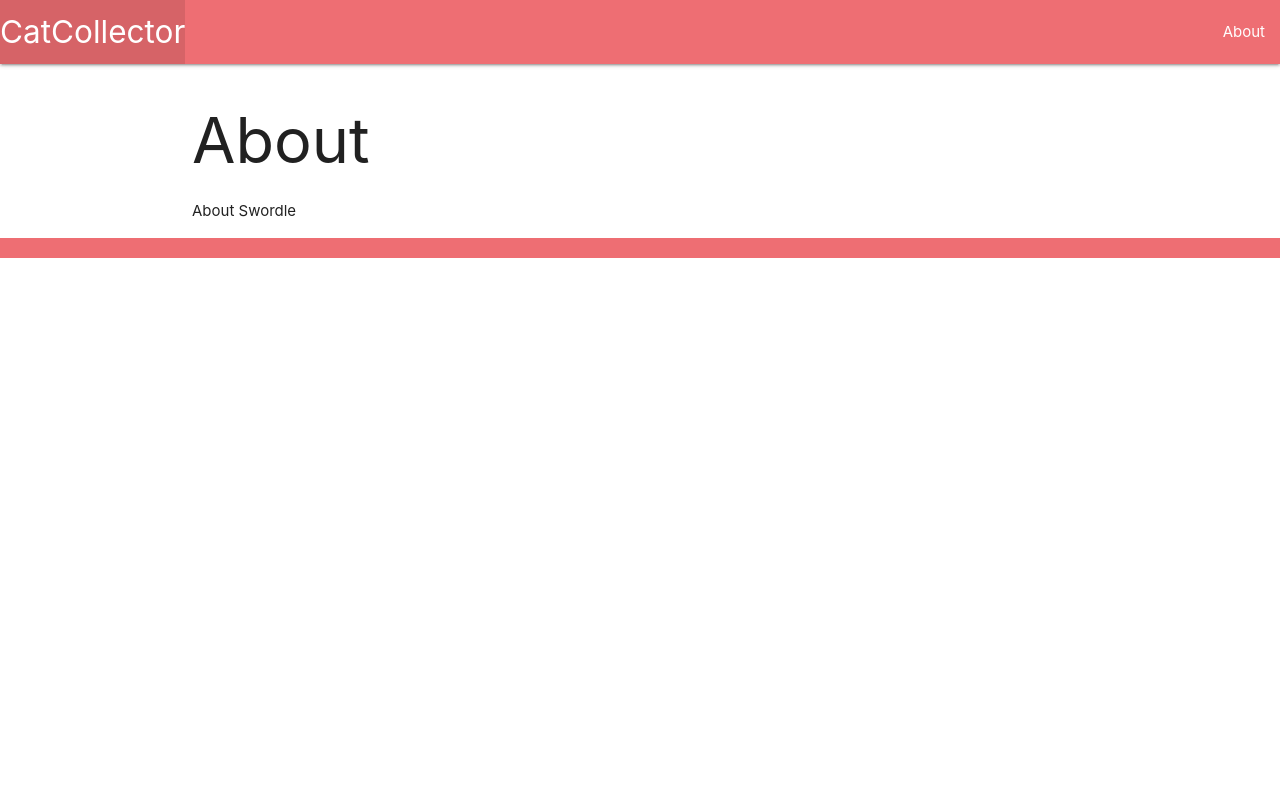
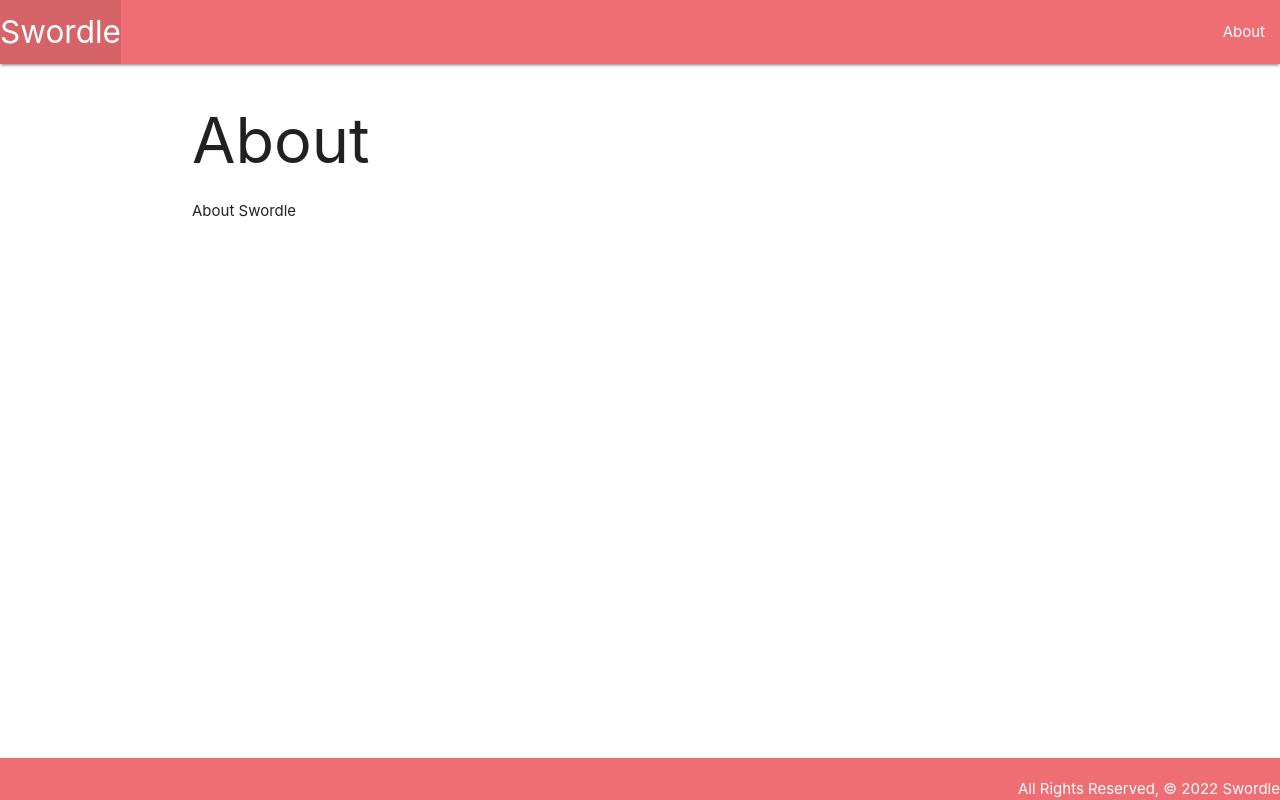
Before and after one commit to millerado/project-4-not-wordle, a Django app: page /about/ in a window 1280 px wide. Run offline with Django 4.2, Linux system fonts and the light colour scheme.

Commit message:
connect css to main_app

```diff
--- /dev/null
+++ b/main_app/static/css/style.css
@@ -0,0 +1,14 @@
+body {
+  display: flex;
+  min-height: 100vh;
+  flex-direction: column;
+}
+
+main {
+  flex: 1 0 auto;
+}
+
+footer {
+  padding-top: 0;
+  text-align: right;
+}
--- a/main_app/templates/base.html
+++ b/main_app/templates/base.html
@@ -8,8 +8,8 @@
   <meta name="viewport" content="width=device-width, initial-scale=1.0">
   <link
       rel="stylesheet"
-      href="https://cdnjs.cloudflare.com/ajax/libs/materialize/1.0.0/css/materialize.min.css"
-    />
+      href="https://cdnjs.cloudflare.com/ajax/libs/materialize/1.0.0/css/materialize.min.css"/>
+  <link rel="stylesheet" href="{% static 'css/style.css' %}" />
   <script
     src="https://cdnjs.cloudflare.com/ajax/libs/materialize/1.0.0/js/materialize.min.js">
   </script>
@@ -21,7 +21,7 @@
       <div class="nav-wrapper">
         <ul>
           <li>
-            <a href="" class="left brand-logo"> CatCollector</a>
+            <a href="" class="left brand-logo">Swordle</a>
           </li>
         </ul>
         <ul class="right">
```
